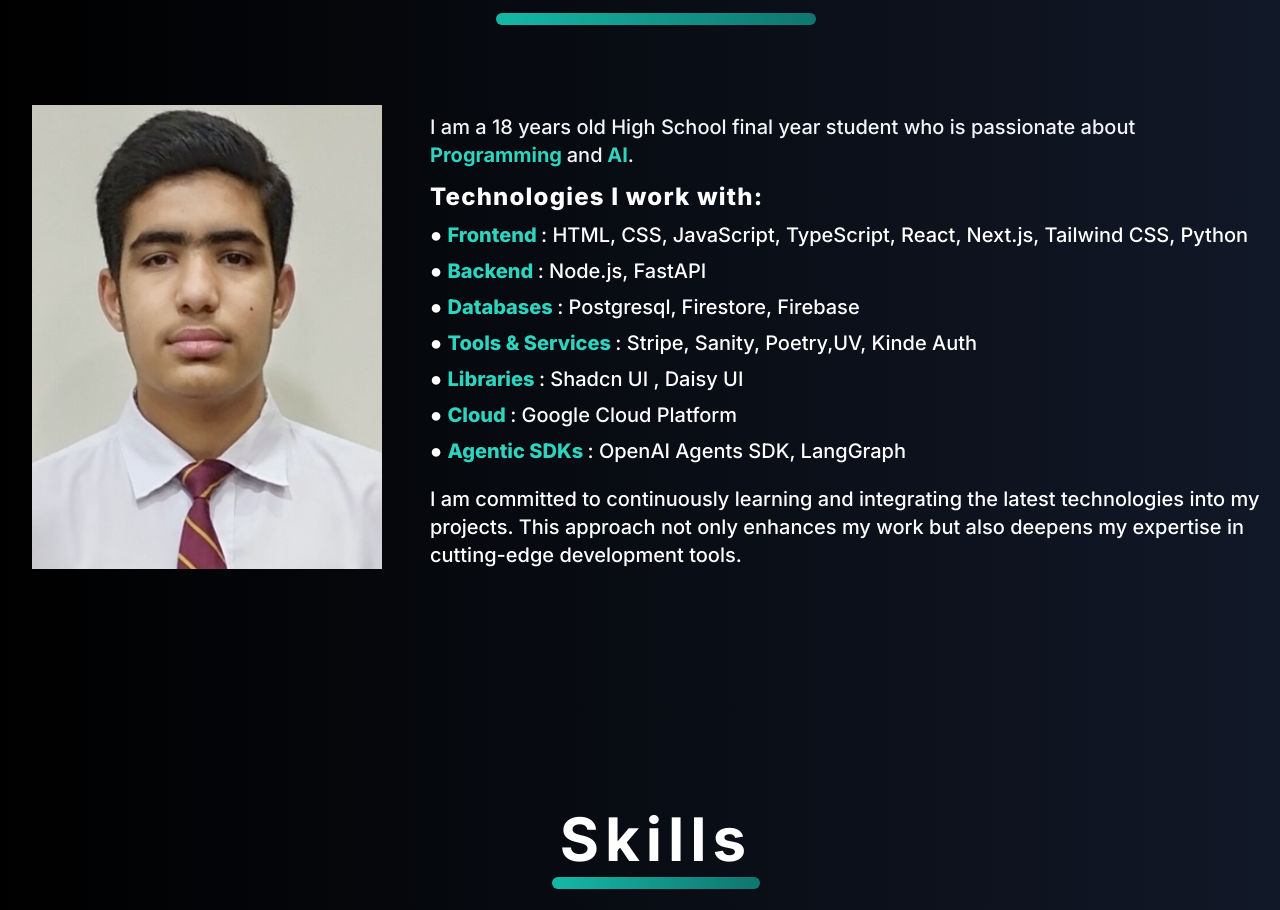
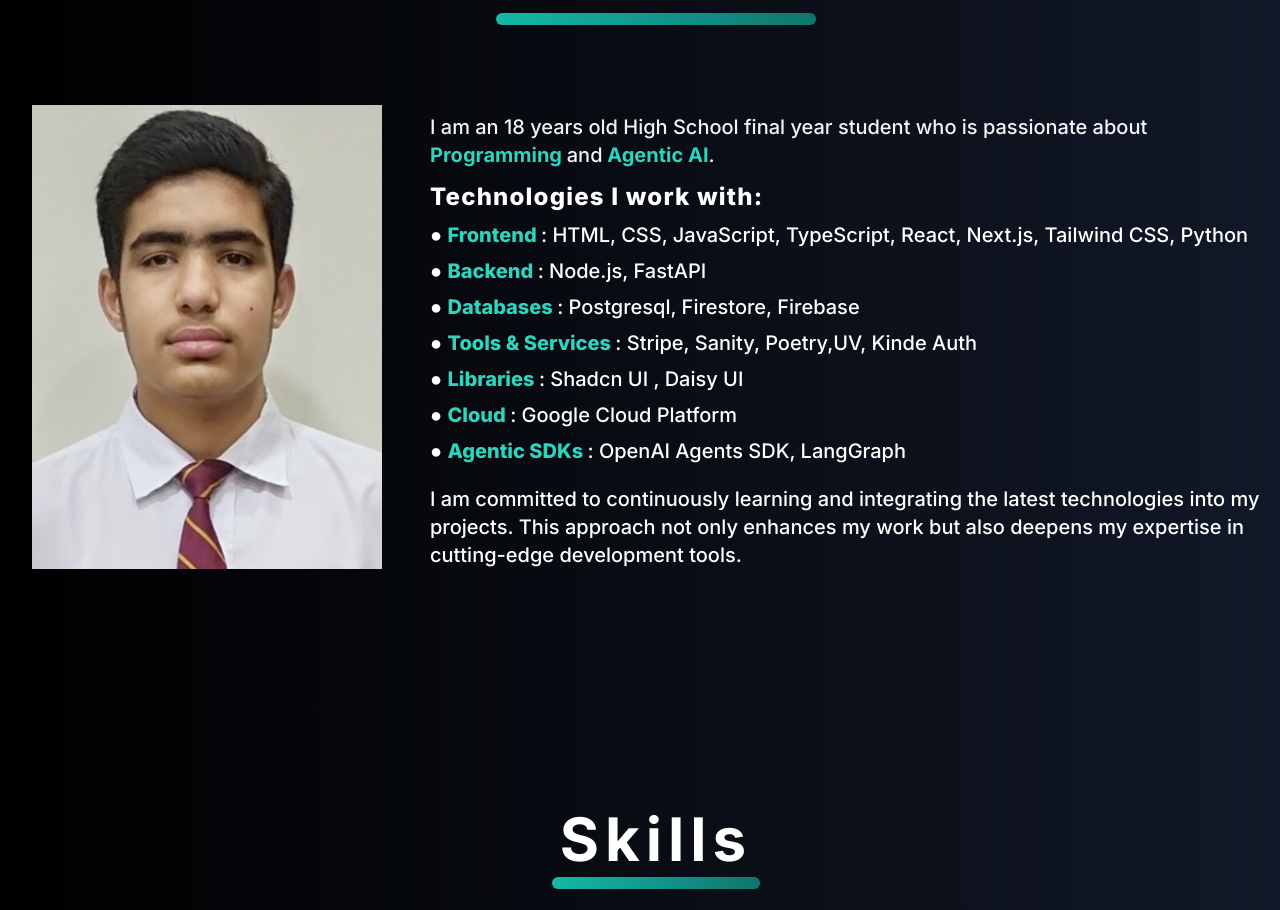
Before and after one commit to syedshahmirsultan/Headstarter-Project1, a Next.js app: page / in a window 1280 px wide. Shown: the part 815-1725 px from the top of the page. Built offline with nearby package versions, Linux system fonts and the light colour scheme.

Commit message:
Update About.tsx

```diff
--- a/app/Components/About.tsx
+++ b/app/Components/About.tsx
@@ -56,10 +56,10 @@ const About = () => {
                         variants={fadeInVariants}
                         className="text-lg md:text-xl pr-2 md:pr-4 font-medium text-gray-100"
                     >
-                        I am a 18 years old High School final year student who is passionate about
+                        I am an 18 years old High School final year student who is passionate about
                         <motion.span className="text-teal-400 font-bold"> Programming </motion.span>
                          and
-                        <motion.span className="font-bold text-teal-400"> AI</motion.span>.
+                        <motion.span className="font-bold text-teal-400"> Agentic AI</motion.span>.
                     </motion.p>
                     <h2 className="text-white mt-2 tracking-wider font-extrabold text-xl md:text-2xl">
                         Technologies I work with:
```
